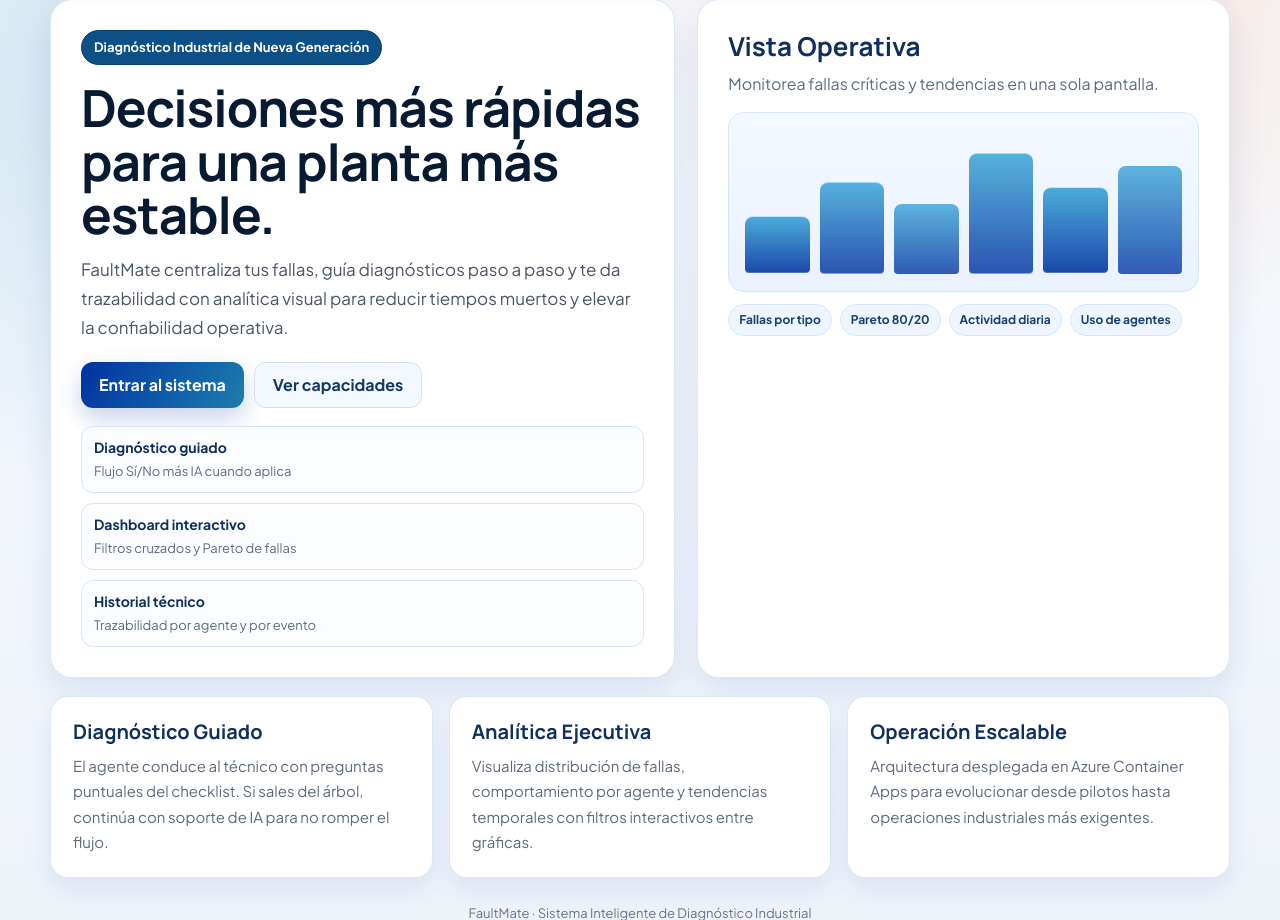
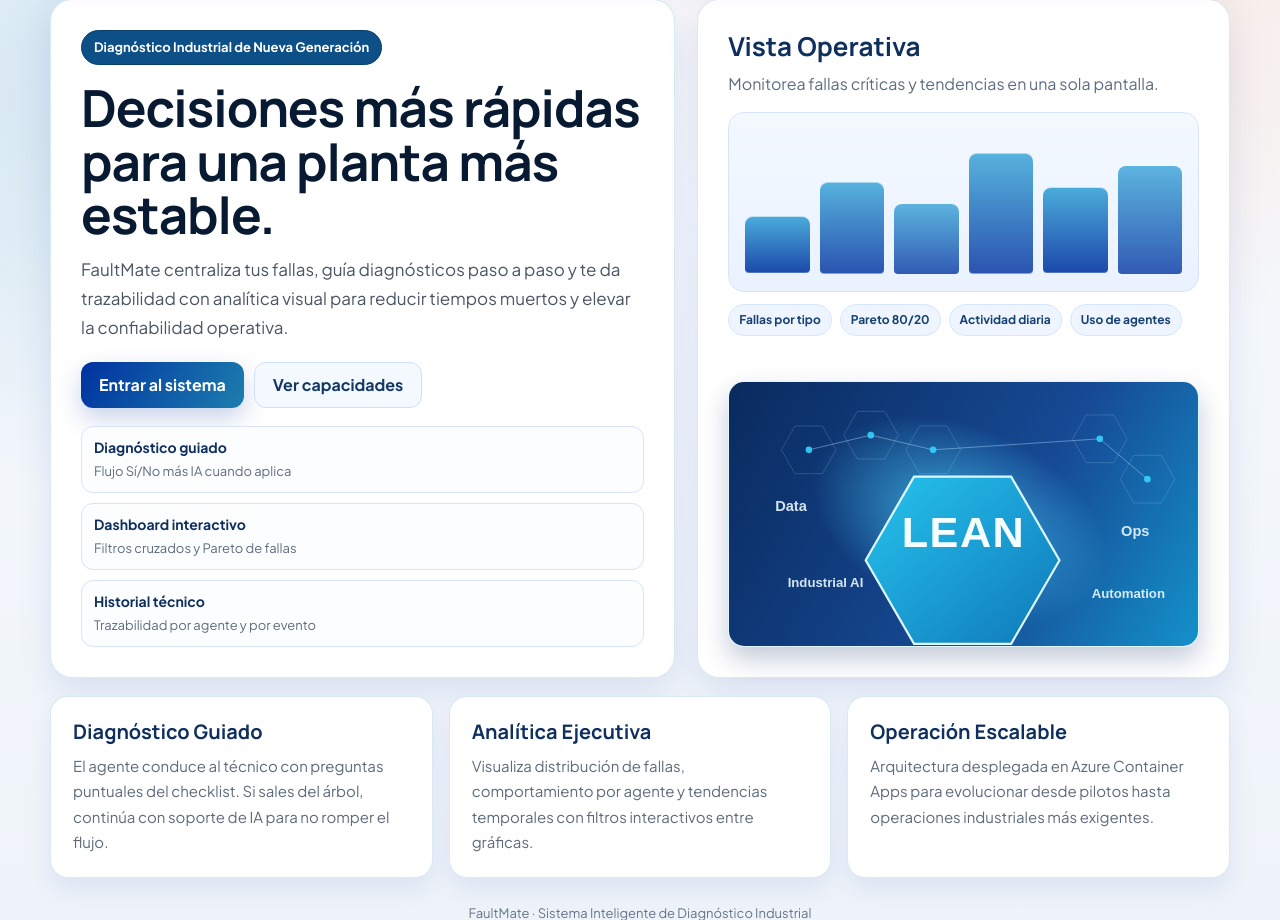
Before and after one commit to ibarrapracticantes20-hue/FaultMate, a Django app: page / in a window 1280 px wide. Shown: the part 110-1030 px from the top of the page. Run offline with Django 5.2, Linux system fonts and the light colour scheme.

Commit message:
Documenta deploy manual y mejora inicio/login con imagen corporativa

```diff
--- a/FaultMateWeb/dashboard/templates/dashboard/index.html
+++ b/FaultMateWeb/dashboard/templates/dashboard/index.html
@@ -55,6 +55,11 @@
                 <span>Actividad diaria</span>
                 <span>Uso de agentes</span>
             </div>
+            <img
+                src="{% static 'img/landing-negocios.svg' %}"
+                alt="Visual corporativo de transformación digital y operaciones"
+                class="landing-business-image"
+            >
         </div>
     </section>
 
--- a/FaultMateWeb/dashboard/templates/dashboard/registration/login.html
+++ b/FaultMateWeb/dashboard/templates/dashboard/registration/login.html
@@ -12,6 +12,10 @@
 <body>
 
 <div class="login-caja">
+
+    <p style="text-align:left; margin-bottom:12px;">
+        <a href="/" class="login-back-link">&larr; Volver al inicio</a>
+    </p>
 
     <div class="brand-logo-wrap brand-logo-login-wrap">
         <img src="{% static 'img/iot-technologies-logo.svg' %}" alt="IOT Technologies" class="brand-logo-login">
--- a/FaultMateWeb/static/css/estilos.css
+++ b/FaultMateWeb/static/css/estilos.css
@@ -312,6 +312,20 @@ tr:hover td {
     margin-bottom: 15px;
 }
 
+.login-back-link {
+    display: inline-flex;
+    align-items: center;
+    gap: 6px;
+    color: #0f4f8c;
+    font-weight: 700;
+    text-decoration: none;
+}
+
+.login-back-link:hover {
+    color: #0032a0;
+    text-decoration: underline;
+}
+
 .brand-logo-login-wrap {
     margin-bottom: 10px;
 }
@@ -461,6 +475,11 @@ tr:hover td {
     padding: 30px;
 }
 
+.landing-hero-card {
+    display: flex;
+    flex-direction: column;
+}
+
 .landing-kicker {
     display: inline-flex;
     align-items: center;
@@ -604,6 +623,16 @@ tr:hover td {
     color: #16406f;
     font-size: 12px;
     font-weight: 700;
+}
+
+.landing-business-image {
+    width: 100%;
+    border-radius: 16px;
+    border: 1px solid rgba(189, 235, 255, 0.45);
+    box-shadow: 0 12px 26px rgba(0, 32, 90, 0.24);
+    margin-top: 16px;
+    margin-top: auto;
+    object-fit: cover;
 }
 
 .landing-capabilities {
```
Also changed, not shown: FaultMateWeb/static/img/landing-negocios.svg (added), README.md.
